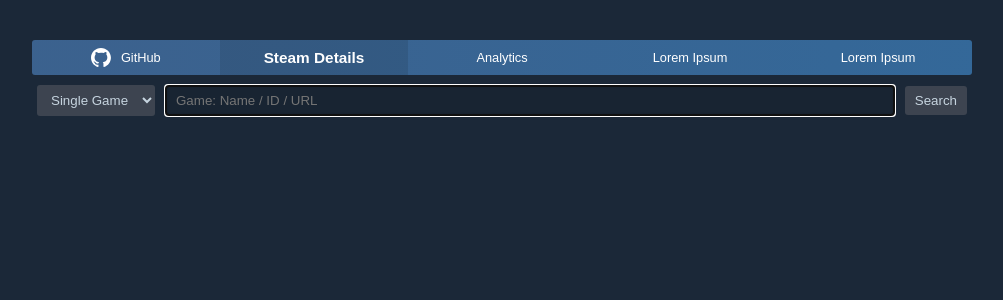
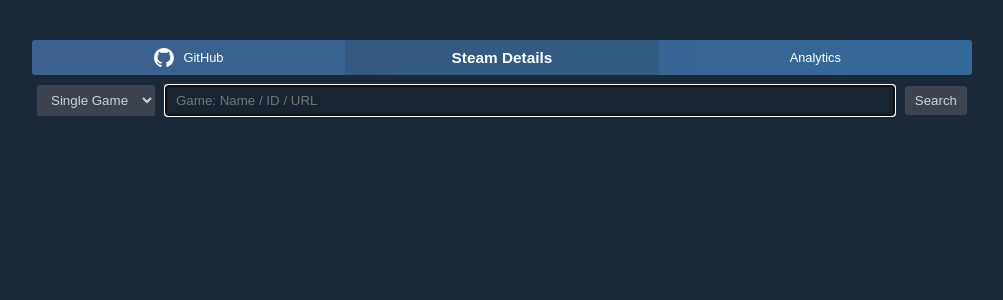
Before and after one commit to dodaucy/steam-details, a FastAPI app: page / in a window 1280 px wide. Shown: the top 300 px of the page, without its empty margins (138-1141 px from the left). Run offline with FastAPI, Linux system fonts and the light colour scheme; parts of the project's set-up code (start-up, migrations or seed data) failed here and were passed over.

Commit message:
Remove Lorem Ipsum from nav area

```diff
--- a/src/templates/nav_area.html
+++ b/src/templates/nav_area.html
@@ -15,14 +15,4 @@
             Analytics
         </div>
     </a>
-    <a>
-        <div>
-            Lorem Ipsum
-        </div>
-    </a>
-    <a>
-        <div>
-            Lorem Ipsum
-        </div>
-    </a>
 </div>
```
